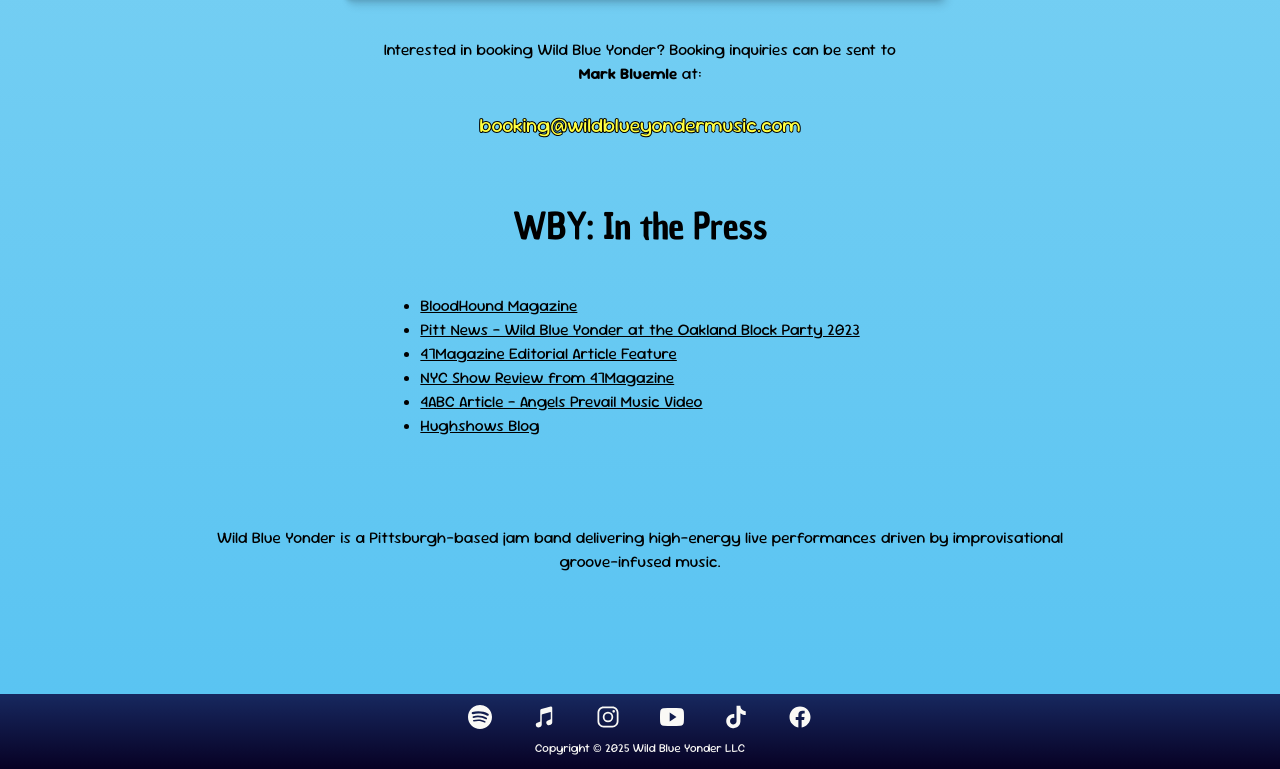
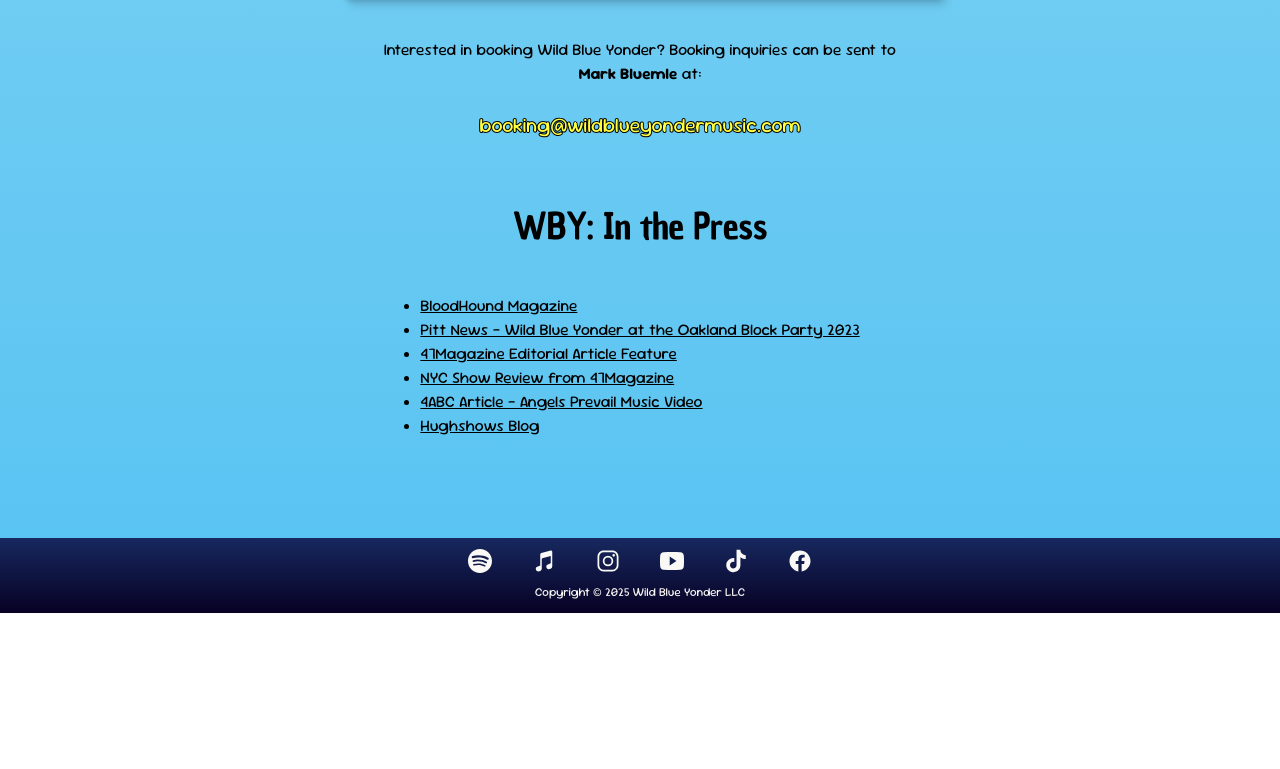
Before and after one commit to danielkurtsawyer/wild-blue-yonder, a React (Vite) app in the folder wild-blue-yonder-website/: page /about in a window 1280 px wide. Shown: the part 1835-2604 px from the top of the page. After the commit the page ends 2448 px from the top, so only its background shows below. Built offline with nearby package versions, Linux system fonts and the light colour scheme.

Commit message:
Removed accidental description from About page

```diff
--- a/wild-blue-yonder-website/src/pages/About/About.jsx
+++ b/wild-blue-yonder-website/src/pages/About/About.jsx
@@ -74,10 +74,6 @@
             </ul>
           </div>
         </div>
-        <div className="description">
-          Wild Blue Yonder is a Pittsburgh-based jam band delivering high-energy
-          live performances driven by improvisational groove-infused music.
-        </div>
       </div>
     </>
   );
```
